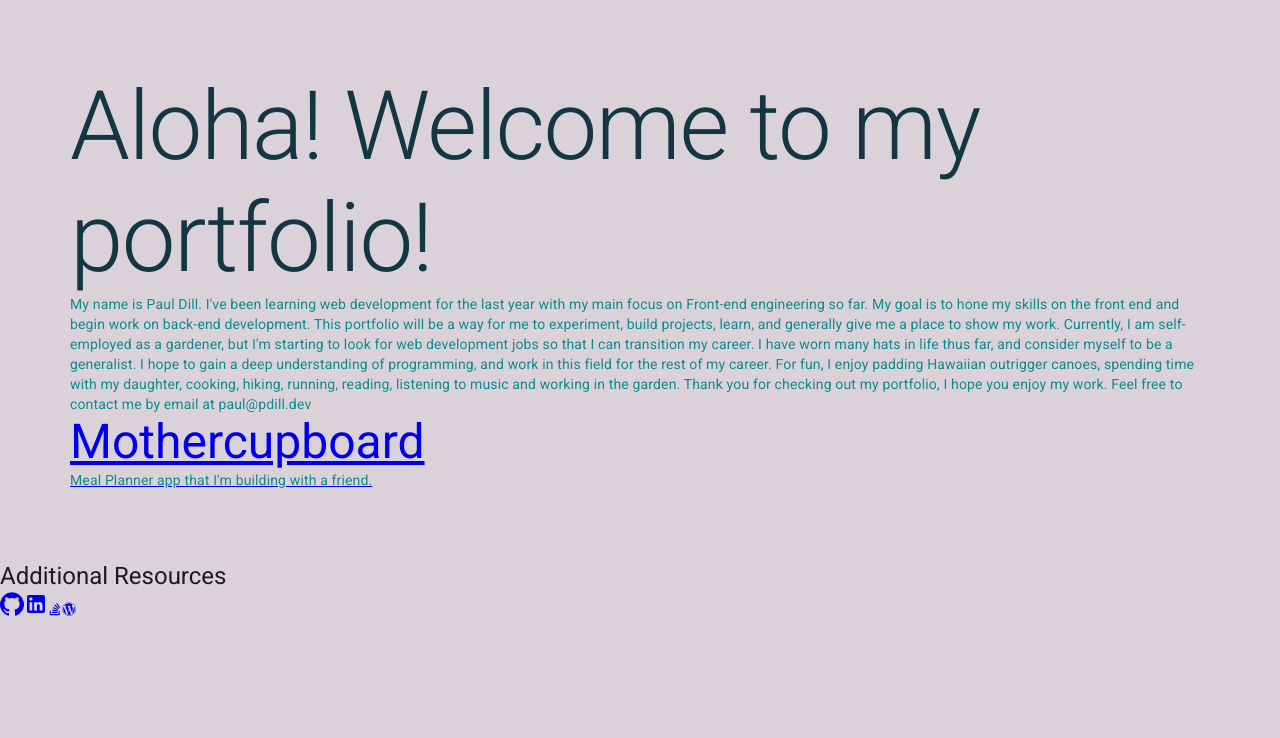
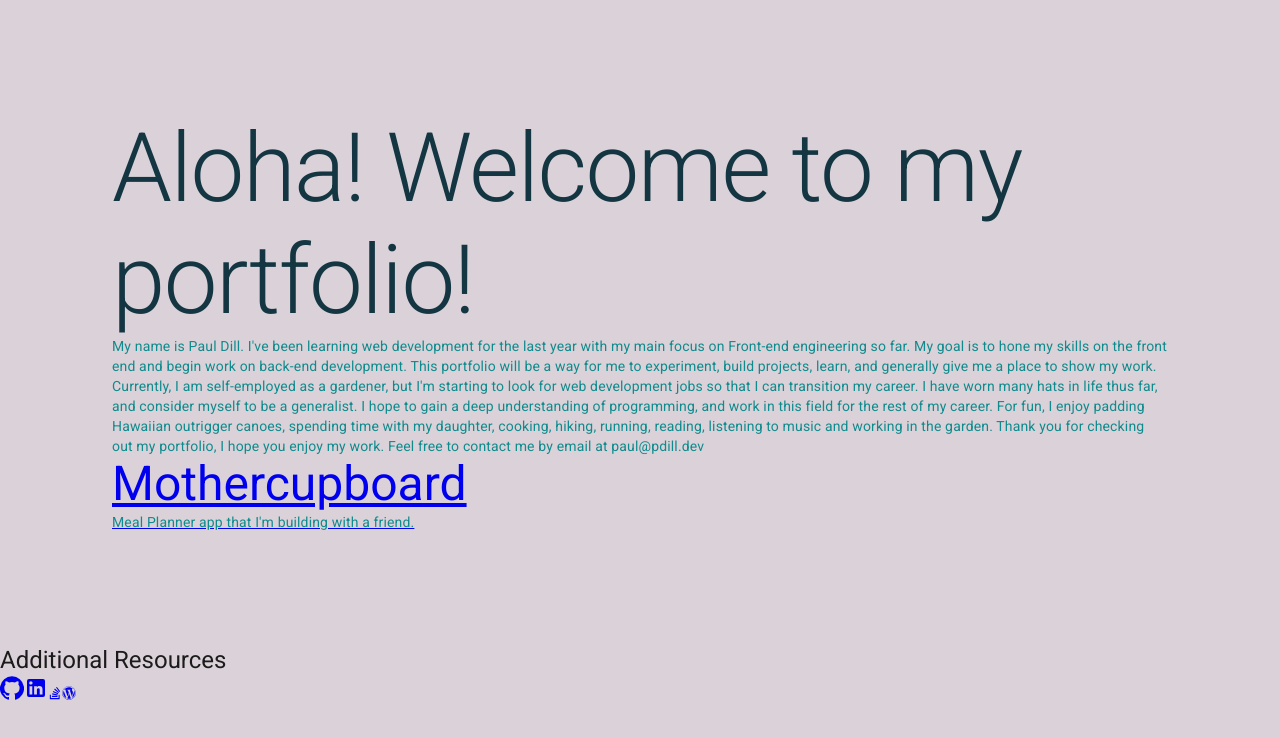
Before and after one commit to Dillweed5446/pdill.dev, a Next.js app in the folder pdill.dev/: page / in a window 1280 px wide. Shown: the top 738 px of the page. Built offline with nearby package versions, Linux system fonts and the light colour scheme.

Commit message:
Messing with the margins

```diff
--- a/pdill.dev/pages/index.js
+++ b/pdill.dev/pages/index.js
@@ -9,7 +9,7 @@ import Typography from '@material-ui/core/Typography'
 export default function Home () {
   return (
     <ThemeProvider theme={theme}>
-    <div className="container"  style={{margin: "5em"}}>
+    <div className="container"  style={{margin: "8em 8em"}}>
       <Head>
         <title>Paul Dill portfolio</title>
       </Head>
```
